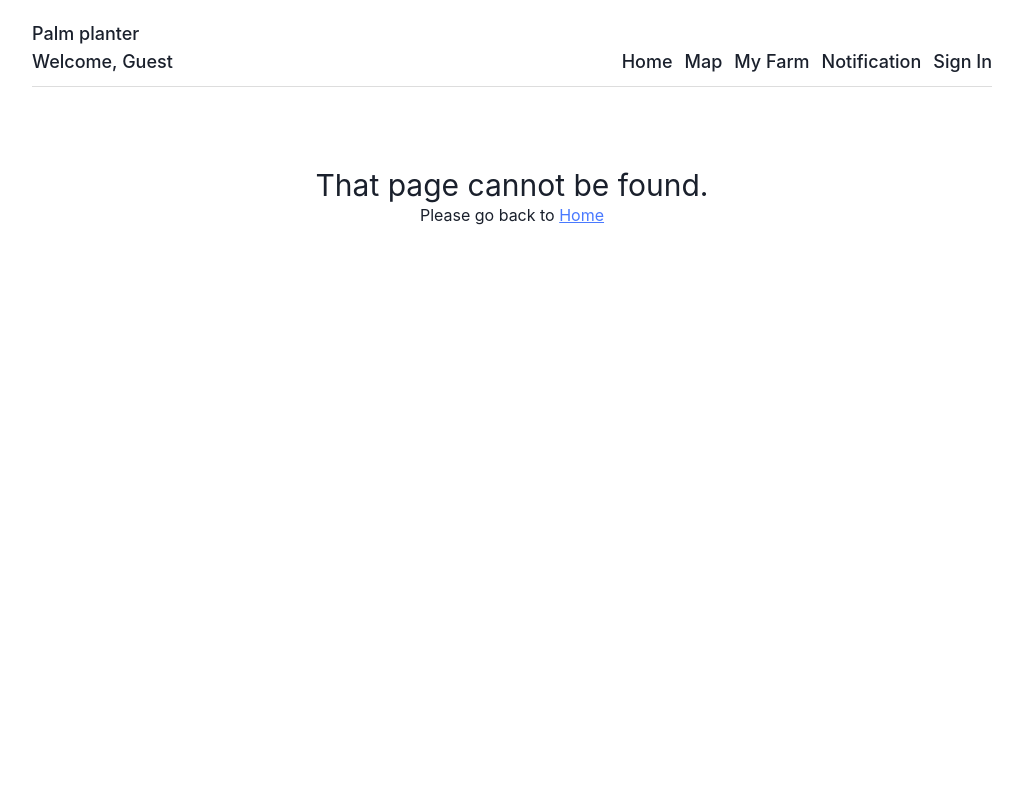
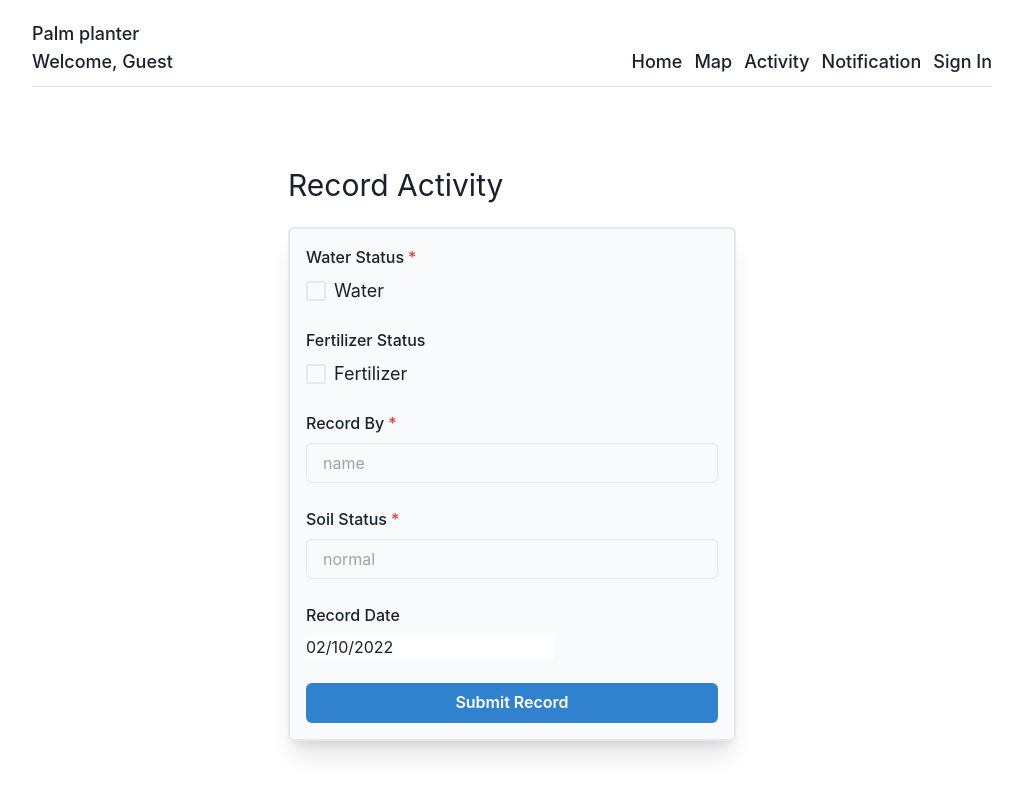
Before and after one commit to SoponwichT/SeniorProject, a Next.js app: page /activity in a window 1280 px wide. Before the commit this address had no page. Shown: the top 794 px of the page, without its empty margins (128-1150 px from the left). Built offline with nearby package versions, Linux system fonts and the light colour scheme.

Commit message:
Rename my farm to activity

```diff
--- a/components/GMap.js
+++ b/components/GMap.js
@@ -62,13 +62,16 @@ const containerElementStyle = { height: '580px', width: '900px'};
 const mapElementStyle = { height: '100%' };
 
 export default function GoogleMaps(){
+
     return (
       <RegularMap
         googleMapURL="https://maps.googleapis.com/maps/api/js?key=AIzaSyCjiX8C7RhkmNpufQGYeL20OrLOFS0hXjY&libraries=geometry,drawing,places"
         loadingElement={<div style={ loadingElementStyle } />}
         containerElement={<div style={ containerElementStyle } />}
         mapElement={<div style={ mapElementStyle } />}
+
       />
+
 
     );
   }
--- a/components/Navbar.js
+++ b/components/Navbar.js
@@ -15,7 +15,7 @@ const Navbar = () => {
       </div>
       <Link href="/"><a>Home</a></Link>
       <Link href="/map"><a>Map</a></Link>
-      <Link href="/myfarm"><a>My Farm</a></Link>
+      <Link href="/activity"><a>Activity</a></Link>
       <Link href="/notification"><a>Notification</a></Link>
       {!isLoggedIn && <Link href="/signin"><a>Sign In</a></Link>}
       {isLoggedIn && <Link href="/signin"><a className="cursor-pointer" onClick={logout}>Logout</a></Link>}
--- a/pages/myfarm.js
+++ b/pages/activity.js
@@ -49,7 +49,7 @@ const Myfarm = () => {
     return (
         <>
             <Head>
-                <title>Palm planter | My farm</title>
+                <title>Palm planter | Activity</title>
                 <meta name="keywords" content="palmplanter" />
             </Head>
             <div className='w-full'>
@@ -80,6 +80,7 @@ const Myfarm = () => {
                         <Button type="submit" colorScheme='blue'>Submit Record</Button>
 
                     </form>
+
                 </div>
             </div>
             <AlertDialog
--- a/pages/signin.js
+++ b/pages/signin.js
@@ -16,10 +16,9 @@ import {
 } from '@chakra-ui/react'
 import Glogo from '../assets/glogo.png'
 import Image from "next/image"
-import Signinwithgoogle from '../lib/firebase/siginin-with-google'
 import Link from "next/link";
 import { useState, useRef, useContext } from 'react'
-import SignInWUsernamePassword, { SignInStatus } from '../lib/firebase/signin-with-email'
+import { SignInStatus } from '../lib/firebase/signin-with-email'
 import { AuthContext } from "../services/all-provider";
 
 
```
